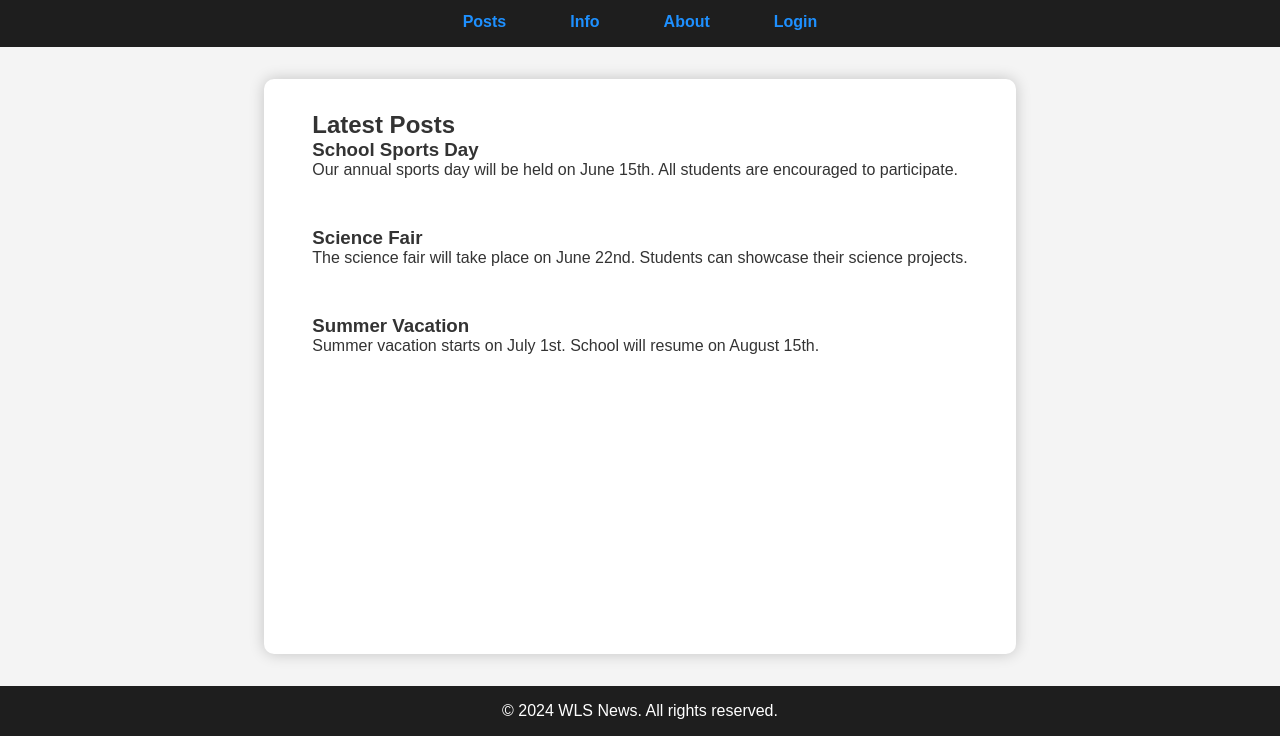
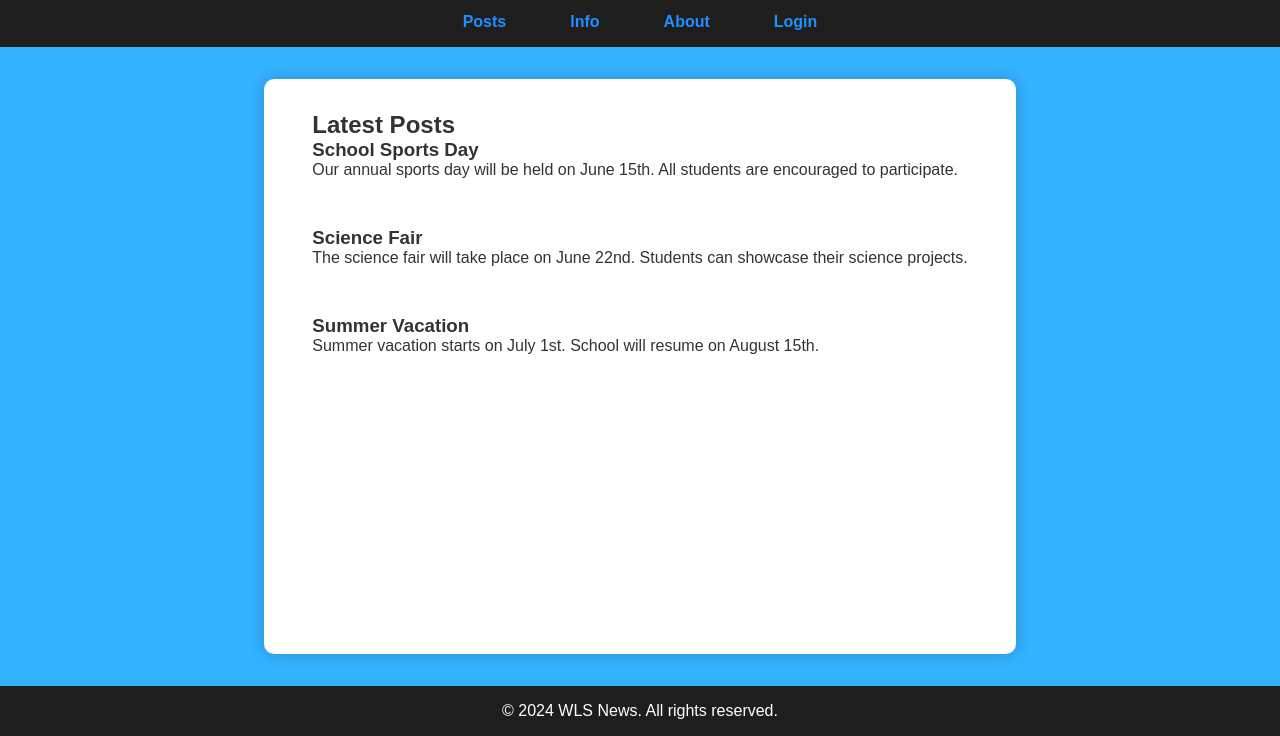
Before and after one commit to hmrjtfhut/school-news, a plain HTML site: page index.html in a window 1280 px wide. Shown: the part 64-800 px from the top of the page. Drawn offline with Linux system fonts and the light colour scheme.

Commit message:
Update styles.css

```diff
--- a/styles.css
+++ b/styles.css
@@ -7,7 +7,7 @@
 html, body {
     height: 100%;
     font-family: 'Arial', sans-serif;
-    background-color: #f4f4f4;
+    background-color: #33B2FF;
     color: #333;
 }
 
```
